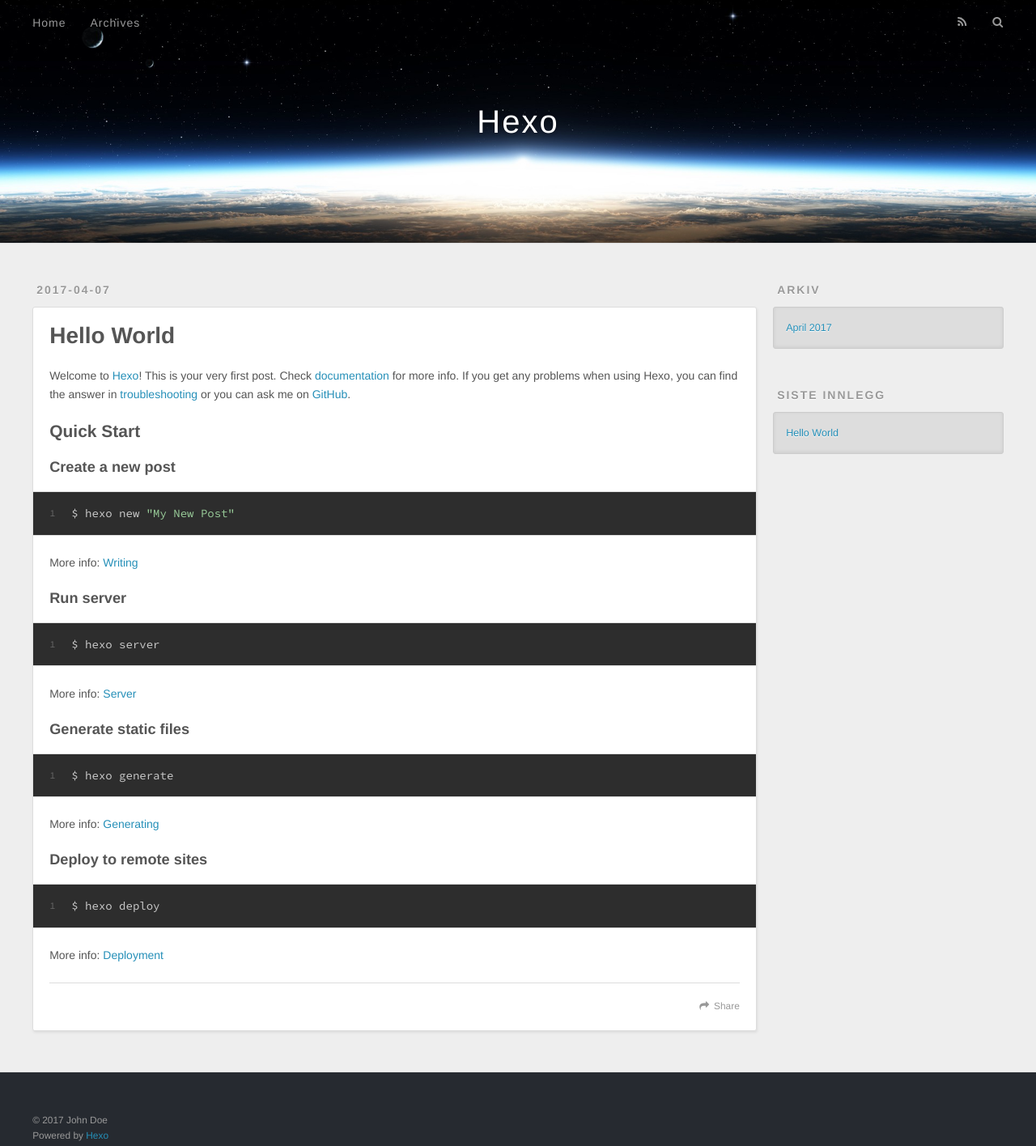
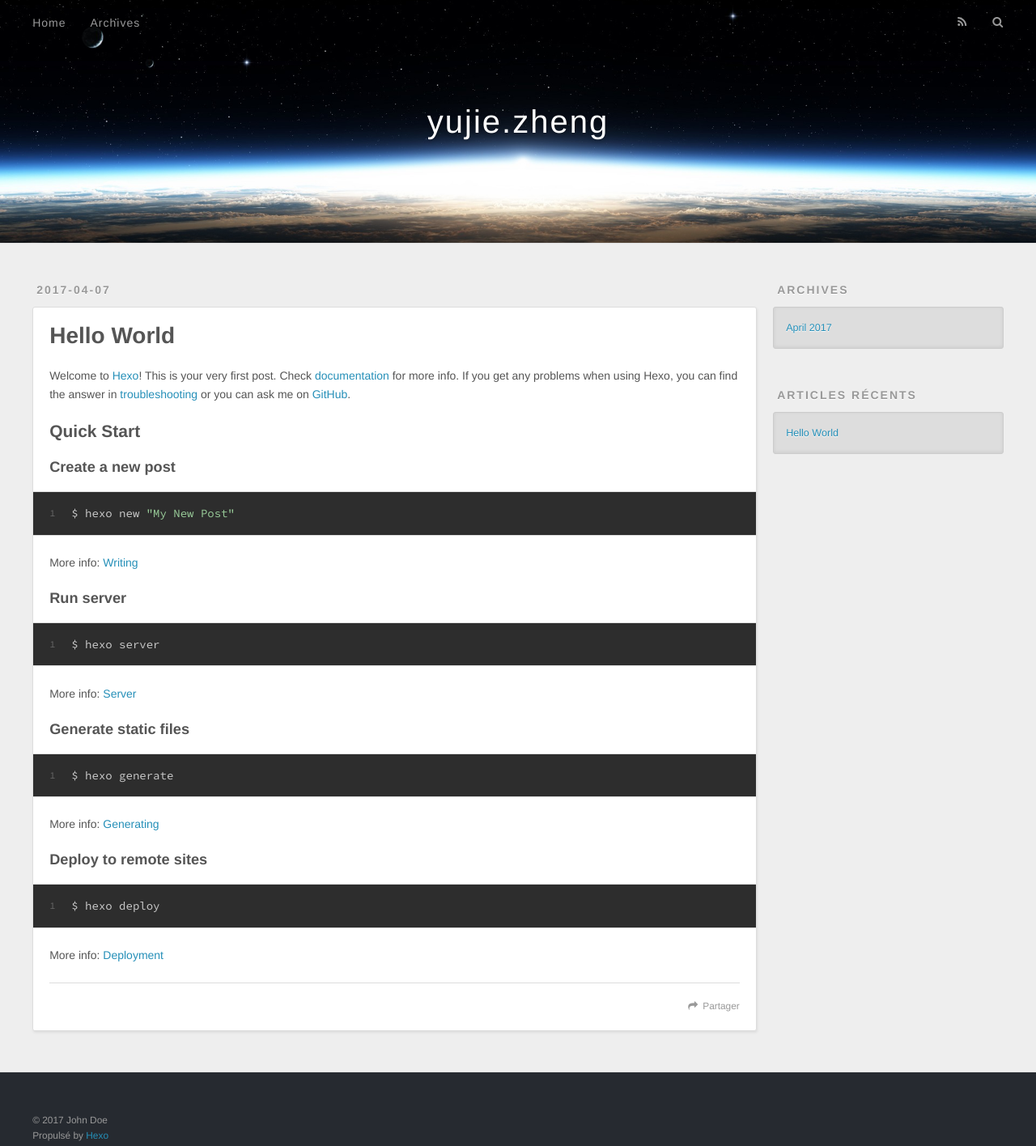
Before and after one commit to yujie-zheng/yujie-zheng.github.io, a plain HTML site: page index.html in a window 1280 px wide. Shown: the whole page at 81% size. Drawn offline with nearby package versions, Linux system fonts and the light colour scheme.

Commit message:
Site updated: 2017-04-07 18:22:49

```diff
--- a/2017/04/07/hello-world/index.html
+++ b/2017/04/07/hello-world/index.html
@@ -3,21 +3,21 @@
 <head>
   <meta charset="utf-8">
 
-  <title>Hello World | Hexo</title>
+  <title>Hello World | yujie.zheng</title>
   <meta name="viewport" content="width=device-width, initial-scale=1, maximum-scale=1">
   <meta name="description" content="Welcome to Hexo! This is your very first post. Check documentation for more info. If you get any problems when using Hexo, you can find the answer in troubleshooting or you can ask me on GitHub. Quick">
 <meta name="keywords">
 <meta property="og:type" content="article">
 <meta property="og:title" content="Hello World">
 <meta property="og:url" content="http://yoursite.com/2017/04/07/hello-world/index.html">
-<meta property="og:site_name" content="Hexo">
+<meta property="og:site_name" content="yujie.zheng">
 <meta property="og:description" content="Welcome to Hexo! This is your very first post. Check documentation for more info. If you get any problems when using Hexo, you can find the answer in troubleshooting or you can ask me on GitHub. Quick">
 <meta property="og:updated_time" content="2017-04-07T09:07:39.861Z">
 <meta name="twitter:card" content="summary">
 <meta name="twitter:title" content="Hello World">
 <meta name="twitter:description" content="Welcome to Hexo! This is your very first post. Check documentation for more info. If you get any problems when using Hexo, you can find the answer in troubleshooting or you can ask me on GitHub. Quick">
 
-    <link rel="alternate" href="/atom.xml" title="Hexo" type="application/atom+xml">
+    <link rel="alternate" href="/atom.xml" title="yujie.zheng" type="application/atom+xml">
 
 
     <link rel="icon" href="/favicon.png">
@@ -38,7 +38,7 @@
   <div id="header-outer" class="outer">
     <div id="header-title" class="inner">
       <h1 id="logo-wrap">
-        <a href="/" id="logo">Hexo</a>
+        <a href="/" id="logo">yujie.zheng</a>
       </h1>
 
     </div>
@@ -53,9 +53,9 @@
       </nav>
       <nav id="sub-nav">
 
-          <a id="nav-rss-link" class="nav-icon" href="/atom.xml" title="RSS Feed"></a>
+          <a id="nav-rss-link" class="nav-icon" href="/atom.xml" title="Flux RSS"></a>
 
-        <a id="nav-search-btn" class="nav-icon" title="Søk"></a>
+        <a id="nav-search-btn" class="nav-icon" title="Rechercher"></a>
       </nav>
       <div id="search-form-wrap">
         <form action="//google.com/search" method="get" accept-charset="UTF-8" class="search-form"><input type="search" name="q" class="search-form-input" placeholder="Search"><button type="submit" class="search-form-submit">&#xF002;</button><input type="hidden" name="sitesearch" value="http://yoursite.com"></form>
@@ -99,7 +99,7 @@
 
     </div>
     <footer class="article-footer">
-      <a data-url="http://yoursite.com/2017/04/07/hello-world/" data-id="cj17m7ldp0000nwoo16iaf62v" class="article-share-link">Share</a>
+      <a data-url="http://yoursite.com/2017/04/07/hello-world/" data-id="cj17on9440000dooob0jzdsew" class="article-share-link">Partager</a>
 
 
     </footer>
@@ -123,7 +123,7 @@
 
 
   <div class="widget-wrap">
-    <h3 class="widget-title">Arkiv</h3>
+    <h3 class="widget-title">Archives</h3>
     <div class="widget">
       <ul class="archive-list"><li class="archive-list-item"><a class="archive-list-link" href="/archives/2017/04/">April 2017</a></li></ul>
     </div>
@@ -133,7 +133,7 @@
 
 
   <div class="widget-wrap">
-    <h3 class="widget-title">Siste innlegg</h3>
+    <h3 class="widget-title">Articles récents</h3>
     <div class="widget">
       <ul>
 
@@ -154,7 +154,7 @@
   <div class="outer">
     <div id="footer-info" class="inner">
       &copy; 2017 John Doe<br>
-      Powered by <a href="http://hexo.io/" target="_blank">Hexo</a>
+      Propulsé by <a href="http://hexo.io/" target="_blank">Hexo</a>
     </div>
   </div>
 </footer>
--- a/index.html
+++ b/index.html
@@ -3,16 +3,16 @@
 <head>
   <meta charset="utf-8">
 
-  <title>Hexo</title>
+  <title>yujie.zheng</title>
   <meta name="viewport" content="width=device-width, initial-scale=1, maximum-scale=1">
   <meta property="og:type" content="website">
-<meta property="og:title" content="Hexo">
+<meta property="og:title" content="yujie.zheng">
 <meta property="og:url" content="http://yoursite.com/index.html">
-<meta property="og:site_name" content="Hexo">
+<meta property="og:site_name" content="yujie.zheng">
 <meta name="twitter:card" content="summary">
-<meta name="twitter:title" content="Hexo">
+<meta name="twitter:title" content="yujie.zheng">
 
-    <link rel="alternate" href="/atom.xml" title="Hexo" type="application/atom+xml">
+    <link rel="alternate" href="/atom.xml" title="yujie.zheng" type="application/atom+xml">
 
 
     <link rel="icon" href="/favicon.png">
@@ -33,7 +33,7 @@
   <div id="header-outer" class="outer">
     <div id="header-title" class="inner">
       <h1 id="logo-wrap">
-        <a href="/" id="logo">Hexo</a>
+        <a href="/" id="logo">yujie.zheng</a>
       </h1>
 
     </div>
@@ -48,9 +48,9 @@
       </nav>
       <nav id="sub-nav">
 
-          <a id="nav-rss-link" class="nav-icon" href="/atom.xml" title="RSS Feed"></a>
+          <a id="nav-rss-link" class="nav-icon" href="/atom.xml" title="Flux RSS"></a>
 
-        <a id="nav-search-btn" class="nav-icon" title="Søk"></a>
+        <a id="nav-search-btn" class="nav-icon" title="Rechercher"></a>
       </nav>
       <div id="search-form-wrap">
         <form action="//google.com/search" method="get" accept-charset="UTF-8" class="search-form"><input type="search" name="q" class="search-form-input" placeholder="Search"><button type="submit" class="search-form-submit">&#xF002;</button><input type="hidden" name="sitesearch" value="http://yoursite.com"></form>
@@ -96,7 +96,7 @@
 
     </div>
     <footer class="article-footer">
-      <a data-url="http://yoursite.com/2017/04/07/hello-world/" data-id="cj17m7ldp0000nwoo16iaf62v" class="article-share-link">Share</a>
+      <a data-url="http://yoursite.com/2017/04/07/hello-world/" data-id="cj17on9440000dooob0jzdsew" class="article-share-link">Partager</a>
 
 
     </footer>
@@ -121,7 +121,7 @@
 
 
   <div class="widget-wrap">
-    <h3 class="widget-title">Arkiv</h3>
+    <h3 class="widget-title">Archives</h3>
     <div class="widget">
       <ul class="archive-list"><li class="archive-list-item"><a class="archive-list-link" href="/archives/2017/04/">April 2017</a></li></ul>
     </div>
@@ -131,7 +131,7 @@
 
 
   <div class="widget-wrap">
-    <h3 class="widget-title">Siste innlegg</h3>
+    <h3 class="widget-title">Articles récents</h3>
     <div class="widget">
       <ul>
 
@@ -152,7 +152,7 @@
   <div class="outer">
     <div id="footer-info" class="inner">
       &copy; 2017 John Doe<br>
-      Powered by <a href="http://hexo.io/" target="_blank">Hexo</a>
+      Propulsé by <a href="http://hexo.io/" target="_blank">Hexo</a>
     </div>
   </div>
 </footer>
```
Also changed, not shown: archives/2017/04/index.html (+11 -11 lines), archives/2017/index.html (+11 -11 lines), archives/index.html (+11 -11 lines).
